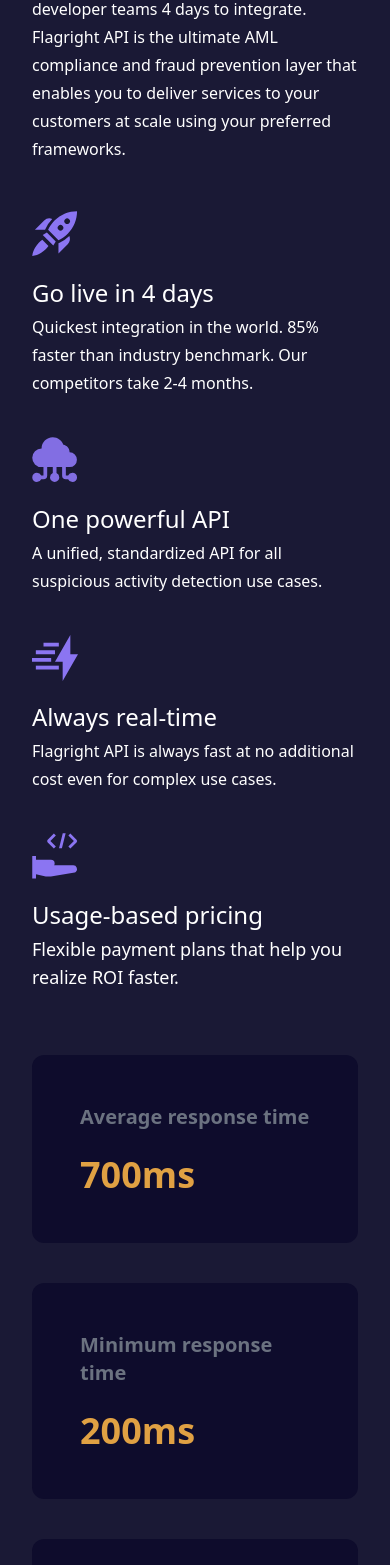
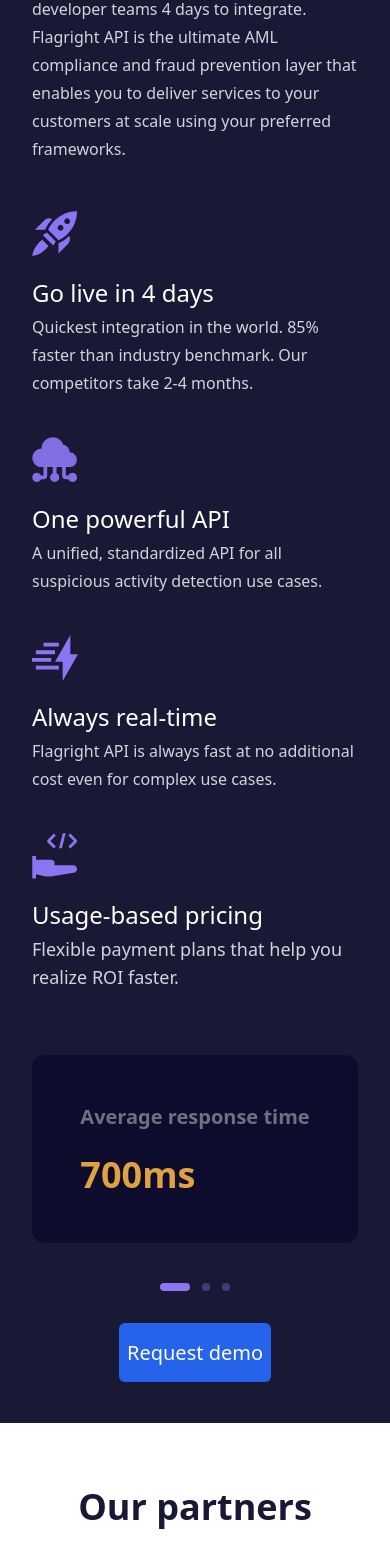
Before and after one commit to zentho/flagright-site, a React (Create React App) app: page / in a window 390 px wide. Shown: the part 3649-5214 px from the top of the page. Built offline with nearby package versions, Linux system fonts and the light colour scheme.

Commit message:
Fix stylings for What section

```diff
--- a/src/sections/What.js
+++ b/src/sections/What.js
@@ -8,12 +8,13 @@
 
 export default function What() {
   return (
-    <section className="p-8 pt-20 pb-14 bg-[#1A1935] text-white ">
-      <h2 className="mb-6 leading-tight text-3xl font-semibold">
+    <section className="p-8 pt-20 pb-14 bg-[#1A1935] text-white flex flex-col items-center">
+      <div className="max-w-md md:max-w-xl">
+        <h2 className="mb-6 text-3xl font-semibold leading-tight">
           What makes Flagright
           <span className="text-[#8B75F2]"> different? </span>
         </h2>
-      <p className="mb-12 leading-7 font-light">
+        <p className="mb-12 font-light leading-7 text-gray-300">
           Flagright's developer friendly API takes developer teams 4 days to integrate. Flagright API is the
           ultimate AML compliance and fraud prevention layer that enables you to deliver services to your
           customers at scale using your preferred frameworks.
@@ -22,7 +23,7 @@
           <div>
             <Rocket />
             <h3 className="mt-5 mb-1 text-2xl font-medium">Go live in 4 days</h3>
-          <p className="leading-7 font-light">
+            <p className="font-light leading-7 text-gray-300">
               Quickest integration in the world. 85% faster than industry benchmark. Our competitors take 2-4
               months.
             </p>
@@ -30,36 +31,37 @@
           <div>
             <Cloud />
             <h3 className="mt-5 mb-1 text-2xl font-medium">One powerful API</h3>
-          <p className="leading-7 font-light">
+            <p className="font-light leading-7 text-gray-300">
               A unified, standardized API for all suspicious activity detection use cases.
             </p>
           </div>
           <div>
             <Lightning />
             <h3 className="mt-5 mb-1 text-2xl font-medium">Always real-time</h3>
-          <p className="leading-7 font-light">
+            <p className="font-light leading-7 text-gray-300">
               Flagright API is always fast at no additional cost even for complex use cases.
             </p>
           </div>
           <div>
             <Hand />
             <h3 className="mt-5 mb-1 text-2xl font-medium">Usage-based pricing</h3>
-          <p className="leading-7 text-lg font-light">
+            <p className="text-lg font-light leading-7 text-gray-300">
               Flexible payment plans that help you realize ROI faster.
             </p>
           </div>
         </div>
-      <div id="carousel" className="mb-12">
+      </div>
+      <div className="mb-12">
         <div className="flex flex-col p-12 bg-[#0E0C2C] rounded-xl mb-10">
-          <h3 className="mb-6 text-xl text-gray-500 font-semibold">Average response time</h3>
+          <h3 className="mb-6 text-xl font-semibold text-gray-500">Average response time</h3>
           <p className="text-4xl text-[#e0a143] font-semibold">700ms</p>
         </div>
-        <div className="flex flex-col p-12 bg-[#0E0C2C] rounded-xl mb-10">
-          <h3 className="mb-6 text-xl text-gray-500 font-semibold">Minimum response time</h3>
+        <div className="flex flex-col p-12 bg-[#0E0C2C] rounded-xl mb-10 hidden">
+          <h3 className="mb-6 text-xl font-semibold text-gray-500">Minimum response time</h3>
           <p className="text-4xl text-[#e0a143] font-semibold">200ms</p>
         </div>
-        <div className="flex flex-col p-12 bg-[#0E0C2C] rounded-xl mb-10">
-          <h3 className="mb-6 text-xl text-gray-500 font-semibold">Our speed relative to industry</h3>
+        <div className="flex flex-col p-12 bg-[#0E0C2C] rounded-xl mb-10 hidden">
+          <h3 className="mb-6 text-xl font-semibold text-gray-500">Our speed relative to industry</h3>
           <p className="text-4xl text-[#e0a143] font-semibold">185%</p>
         </div>
 
@@ -75,8 +77,8 @@
           </span>
         </div>
       </div>
-      <div className="text-center">
-        <a type="button" href="/demo" className="py-4 w-full text-xl bg-blue-600 rounded-md">
+      <div className="text-center ">
+        <a type="button" href="/demo" className="w-full px-2 py-4 text-xl bg-blue-600 rounded-md">
           Request demo
         </a>
       </div>
```
Lines whose indentation alone changed are shown as unchanged.
